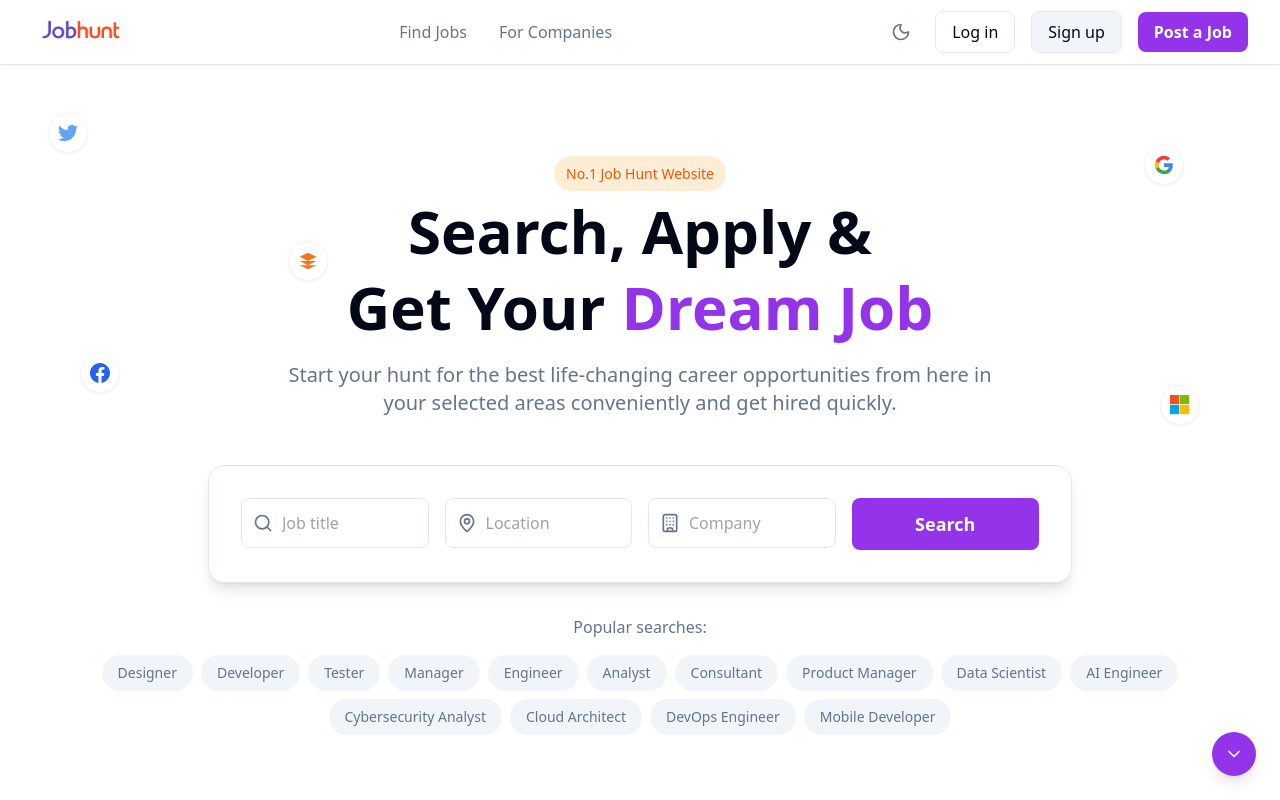
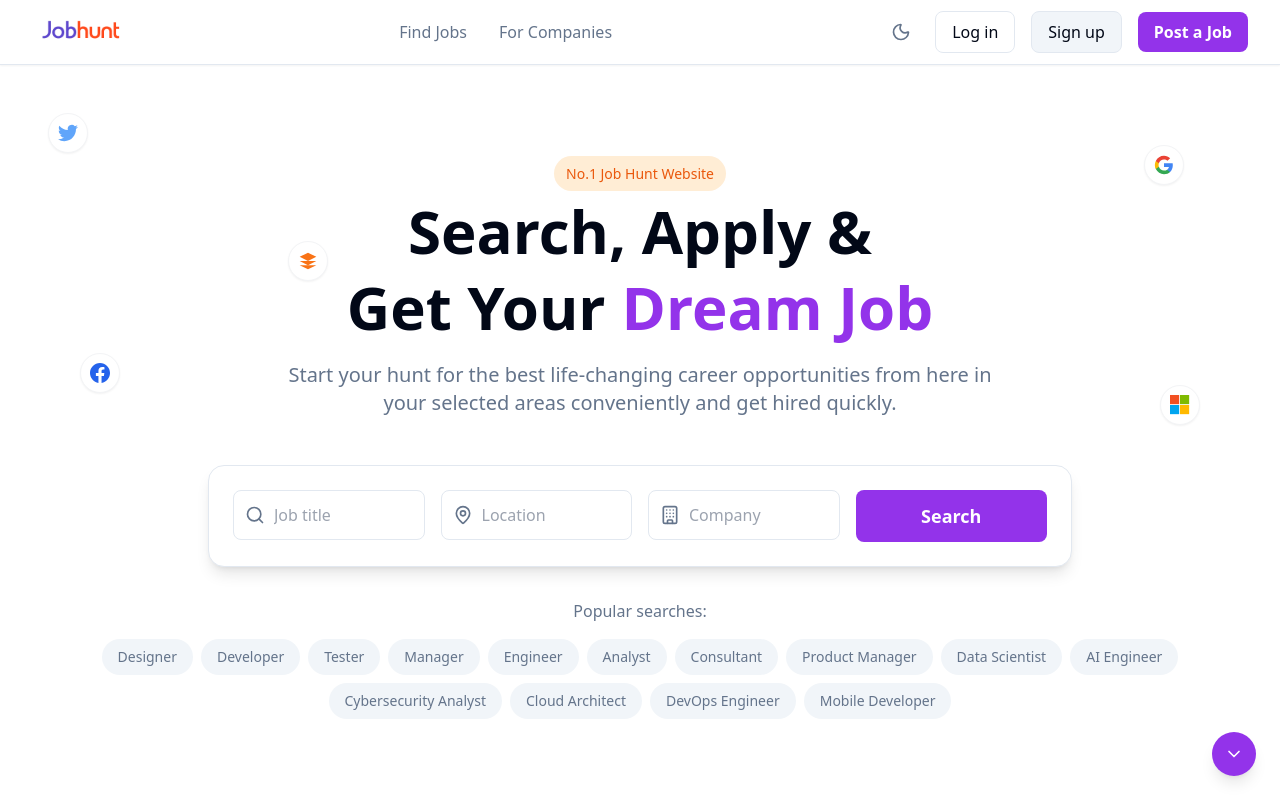
Before and after one commit to Mohit-9440/Job_Portal, a React (Vite) app: page / in a window 1280 px wide. Shown: the top 800 px of the page. Built offline with nearby package versions, Linux system fonts and the light colour scheme.

Commit message:
feat: fix padding

```diff
--- a/src/components/Hero.jsx
+++ b/src/components/Hero.jsx
@@ -50,7 +50,7 @@ const Hero = () => {
         <div className="max-w-4xl mx-auto px-4">
           <form
             onSubmit={handleSearch}
-            className="bg-card rounded-2xl shadow-lg p-6 md:p-8 border border-border"
+            className="bg-card rounded-2xl shadow-lg p-6 md:p-6 border border-border"
           >
             <div className="grid grid-cols-1 md:grid-cols-4 gap-4">
               {/* Job Title/Keyword */}
```
